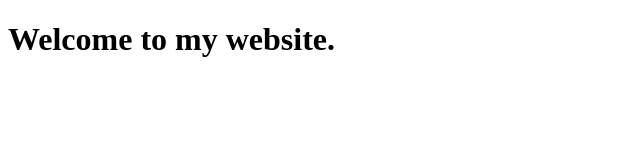
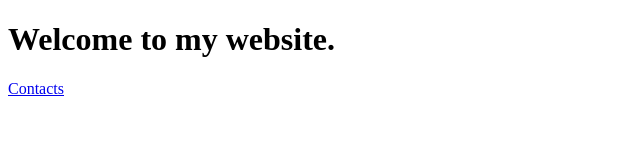
Before and after one commit to isalahov12393/isalahov12393.github.io, a plain HTML site: page index.html in a window 1280 px wide. Shown: the full height of the page, 0-640 px from the left. Drawn offline with Linux system fonts and the light colour scheme.

Commit message:
Update index.html

```diff
--- a/index.html
+++ b/index.html
@@ -5,5 +5,6 @@
   </head>
   <body>
     <h1>Welcome to my website.</h1>
+    <a href="contacts.html">Contacts</a>
   </body>
 </html>
```
